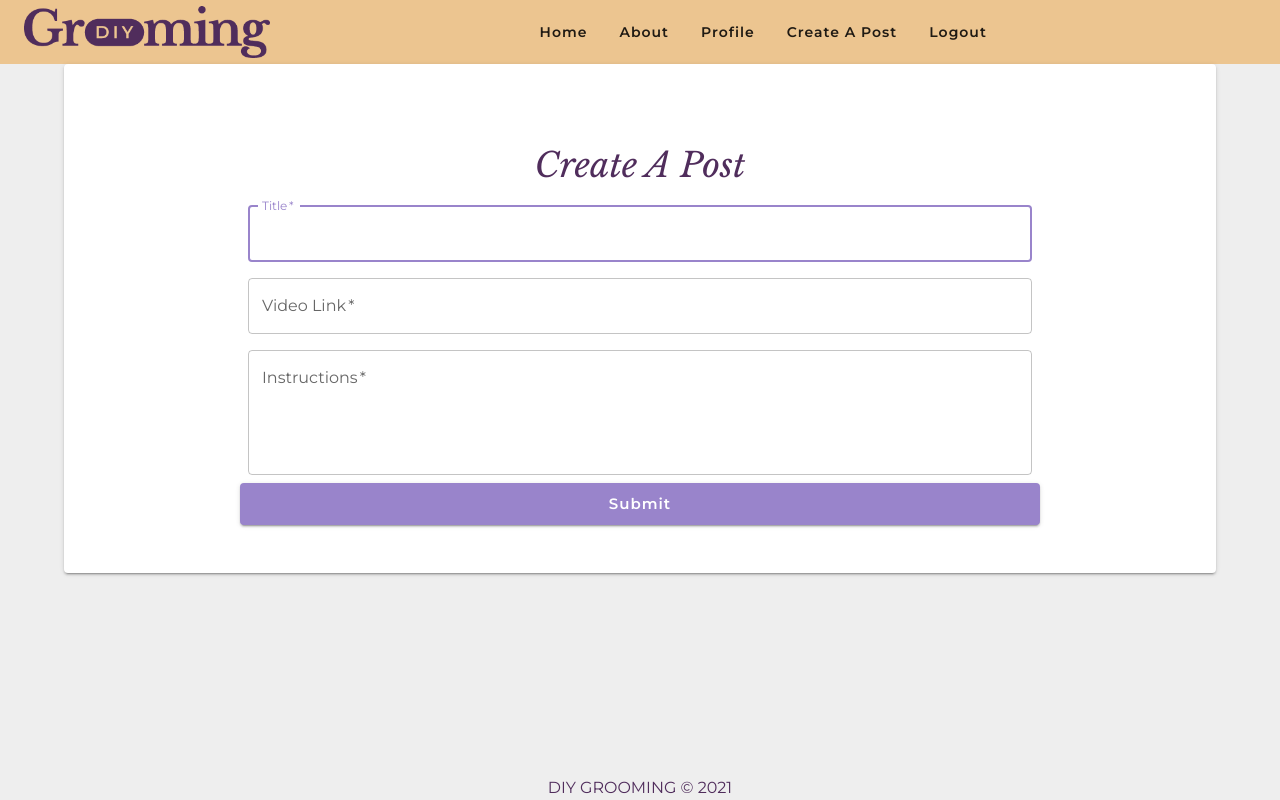
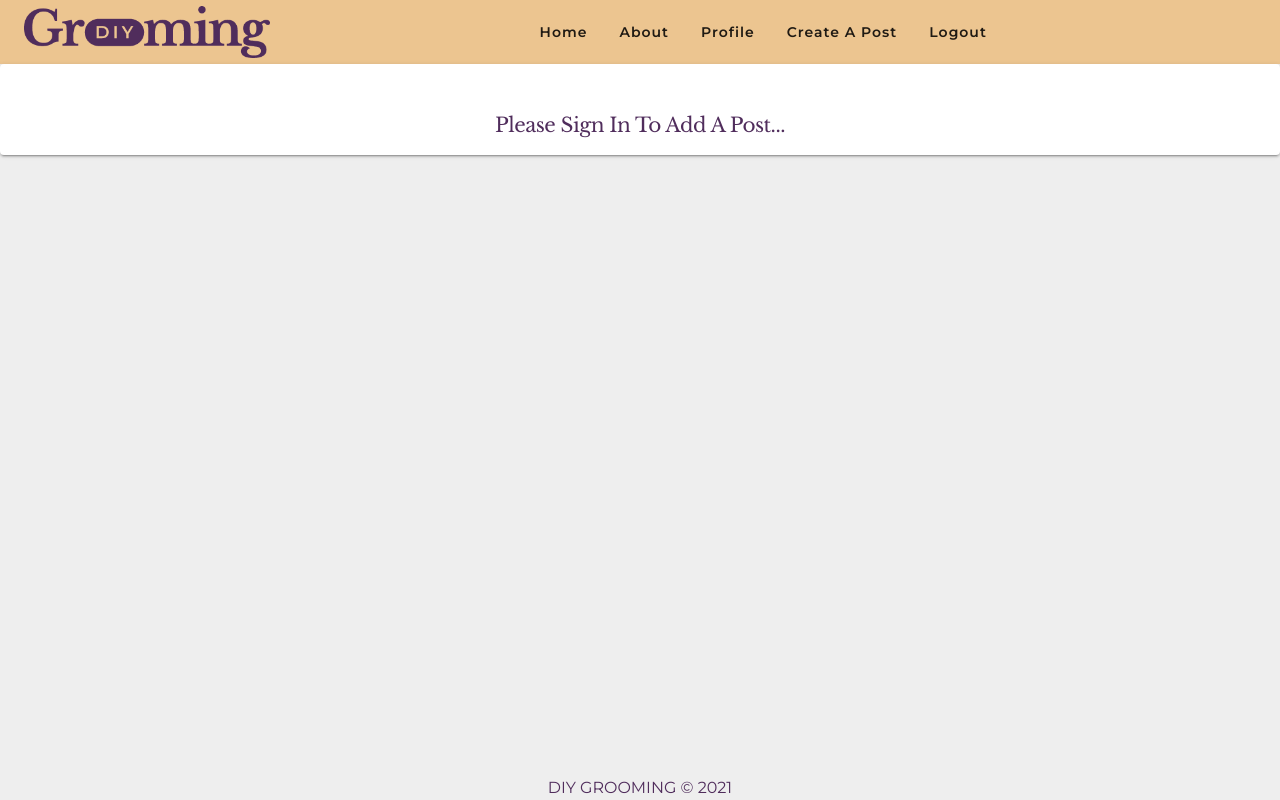
Before and after one commit to winny1212/client-frontend, a React (Create React App) app: page /create in a window 1280 px wide. Built offline with nearby package versions, Linux system fonts and the light colour scheme.

Commit message:
Creating a post assigns the current user and post card image is optional

```diff
--- a/src/api/index.js
+++ b/src/api/index.js
@@ -5,6 +5,18 @@ export const API = axios.create({ baseURL: 'http://localhost:5000' });
 
 // const url = 'http://localhost:5000/posts';
 // We add out heroku base URL later
+
+// API Interceptor
+// We add the token to our req.headers so that on the back end (middleware/auth), we cam verify token and set req.userID.
+API.interceptors.request.use((req) => {
+  if (localStorage.getItem('profile')) {
+    req.headers.Authorization = `Bearer ${
+      JSON.parse(localStorage.getItem('profile')).token
+    }`;
+  }
+
+  return req;
+});
 
 export const fetchAllPosts = () => API.get('/posts');
 
--- a/src/components/posts/PostCard.js
+++ b/src/components/posts/PostCard.js
@@ -18,7 +18,7 @@ import { CardActionArea } from '@mui/material';
 
 const PostCard = ({ post }) => {
   // const { postID } = useParams();
-  // console.log('--', post);
+  console.log('Post Info:', post);
   // console.log(`postID: ${postID}`);
   // console.log(`post._id: ${post._id}`);
 
@@ -37,7 +37,7 @@ const PostCard = ({ post }) => {
         <CardMedia
           component="img"
           alt={post.breed}
-          image={post.image.before || defaultImg}
+          image={post.image?.before || defaultImg}
           sx={{
             width: 1 / 3,
             border: `solid 8px #fff`,
--- a/src/views/form/Form.js
+++ b/src/views/form/Form.js
@@ -18,6 +18,9 @@ function Form() {
 
   // Invoke the styles
   const classes = useStyles();
+
+  // Get the User - we will use to assign it to post.
+  const user = JSON.parse(localStorage.getItem('profile'));
 
   // Post state
   const [postData, setPostData] = useState({
@@ -48,7 +51,8 @@ function Form() {
       setInstructionError(true);
     }
     if (postData.title && postData.videoLink && postData.instructions) {
-      dispatch(createPost(postData));
+      // THis code is very important- keep around so we can actually make posts.
+      dispatch(createPost({ ...postData, username: user?.result?.username }));
       clear();
     }
   };
@@ -71,6 +75,16 @@ function Form() {
       instructions: '',
     });
   };
+
+  if (!user?.result?.username) {
+    return (
+      <Paper elevation={2} className={classes.paper}>
+        <Typography variant="h6" pt={2} mt={2} align="center">
+          Please Sign in to add a Post...
+        </Typography>
+      </Paper>
+    );
+  }
 
   return (
     <Container fixed>
--- a/src/views/register/Register.js
+++ b/src/views/register/Register.js
@@ -70,13 +70,12 @@ export default function Register() {
 
     // We should compare if the two passwords entered are correct.
     // Do User Sign up checks.
-
     if (isSignup) {
       console.log('Formdata is:', formData);
       console.log('Signing Up');
 
       // We dispatch the Sign Up Action
-      dispatch(signUp(formData));
+      dispatch(signUp(...formData));
 
       console.log('Sent to Dispatch');
 
@@ -85,7 +84,7 @@ export default function Register() {
     } else {
       console.log(formData);
       console.log('Signing In');
-      // We dispatch the Sign In Action
+
       // dispatch(signIn(formData), navigate);
     }
   };
```
